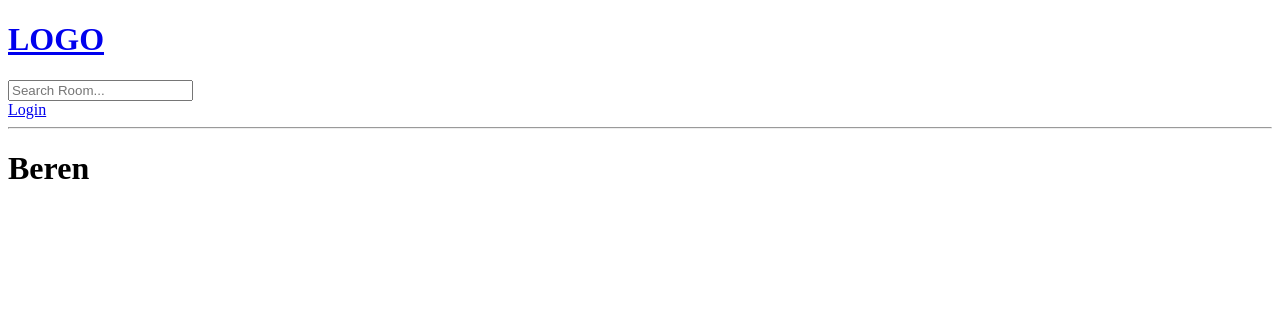
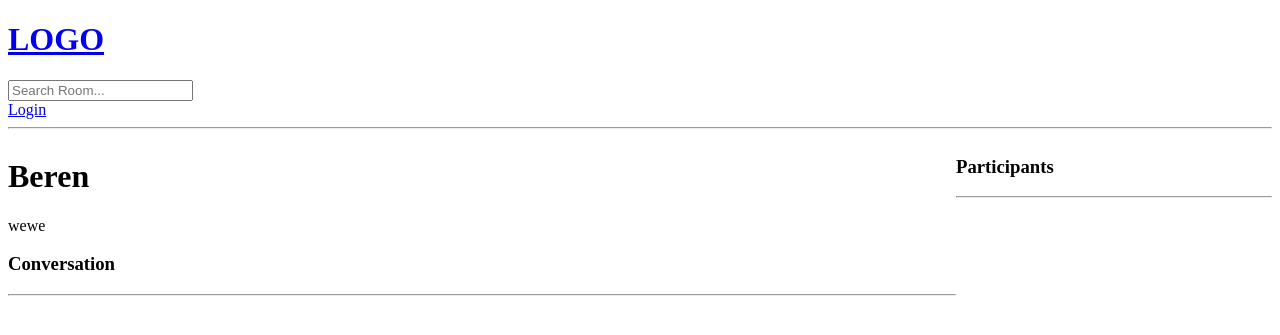
Before and after one commit to lobiit/Student-Abstract-Management-system, a Django app: page /room/8/ in a window 1280 px wide. Shown: the top 335 px of the page. Run offline with Django 4.2, Linux system fonts and the light colour scheme; data comes from the database, SQL or seed files in the repository.

Commit message:
Added comment section

```diff
--- a/base/views.py
+++ b/base/views.py
@@ -2,7 +2,7 @@ from django.contrib.auth import authenticate, login, logout
 from django.shortcuts import render, redirect
 from django.http import HttpResponse
 from django.db.models import Q
-from .models import Room, Topic
+from .models import Room, Topic, Message
 from .forms import RoomForm
 from django.contrib import messages
 from django.contrib.auth.models import User
@@ -78,7 +78,15 @@ def home(request):
 
 def room(request, pk):
     room = Room.objects.get(id=pk)
-    context = {'room': room}
+    room_messages = room.message_set.all().order_by('-created_at')
+    if request.method == 'POST':
+        message = Message.objects.create(
+            user=request.user,
+            room=room,
+            body=request.POST.get('body')
+        )
+        return redirect('room', pk=room.id)
+    context = {'room': room, 'room_messages': room_messages}
     return render(request, "room.html", context)
 
 
--- a/templates/room.html
+++ b/templates/room.html
@@ -1,6 +1,41 @@
 {% include 'main.html' %}
 {% block content %}
-<H1>
-    {{ room.name }}
-</H1>
+    <style>
+        .room-container{
+            display: grid;
+            grid-template-columns: 3fr 1fr;
+        }
+    </style>
+    <div class="room-container">
+    <div>
+    <H1>
+        {{ room.name }}
+    </H1>
+    <p>{{ room.description }}</p>
+
+
+    <div class="comment-wrapper">
+        <h3>Conversation</h3>
+        <hr/>
+        {% for message in room_messages %}
+            <div>
+                <small>@ {{ message.user }} {{ message.created_at|timesince }} ago</small>
+                <p>{{ message.body }}</p>
+            </div>
+        {% endfor %}
+    </div>
+    {% if request.user.is_authenticated %}
+    <div class="comment-form">
+        <form method="post">
+            {% csrf_token %}
+            <input type="text" name="body" placeholder="Write your comment here"/>
+        </form>
+    </div>
+    {% endif %}
+    </div>
+    <div>
+        <h3>Participants</h3>
+        <hr>
+    </div>
+    </div>
 {% endblock  %}
```
